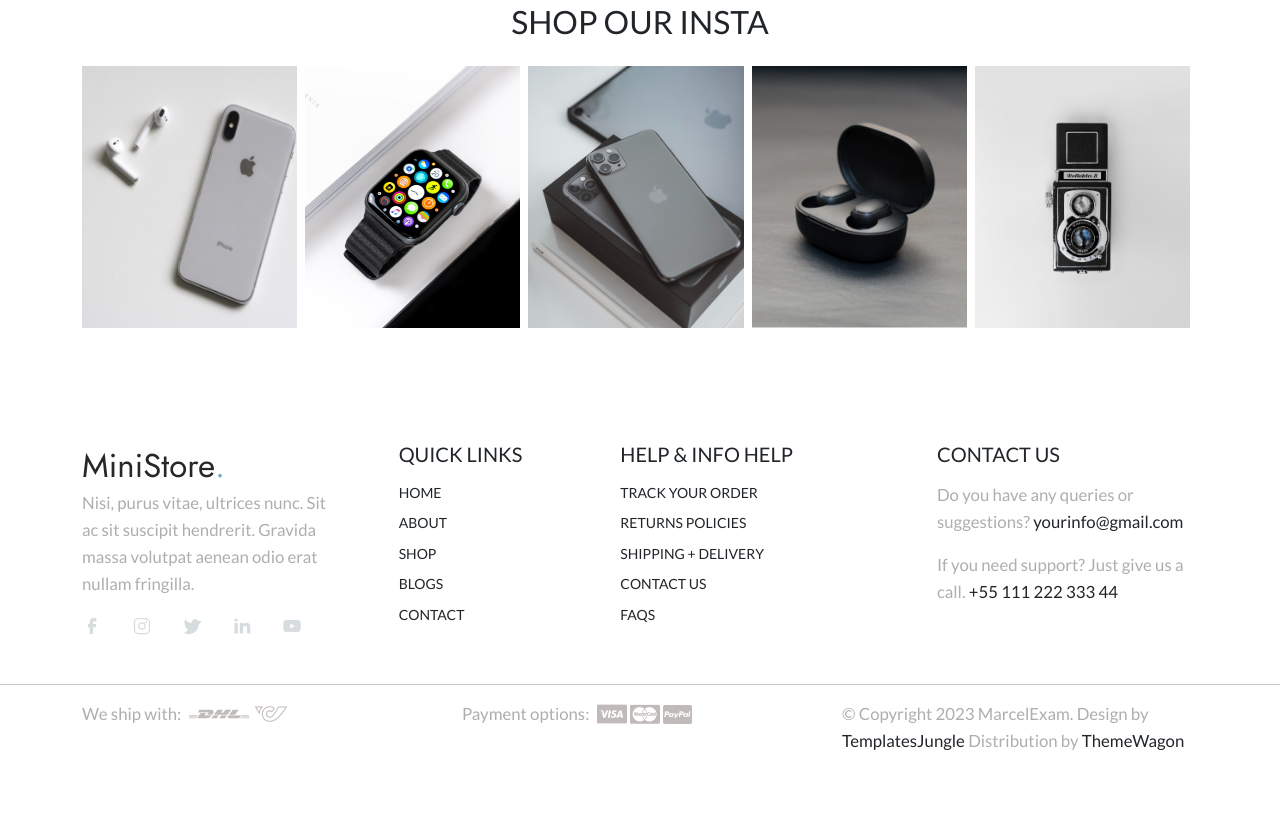
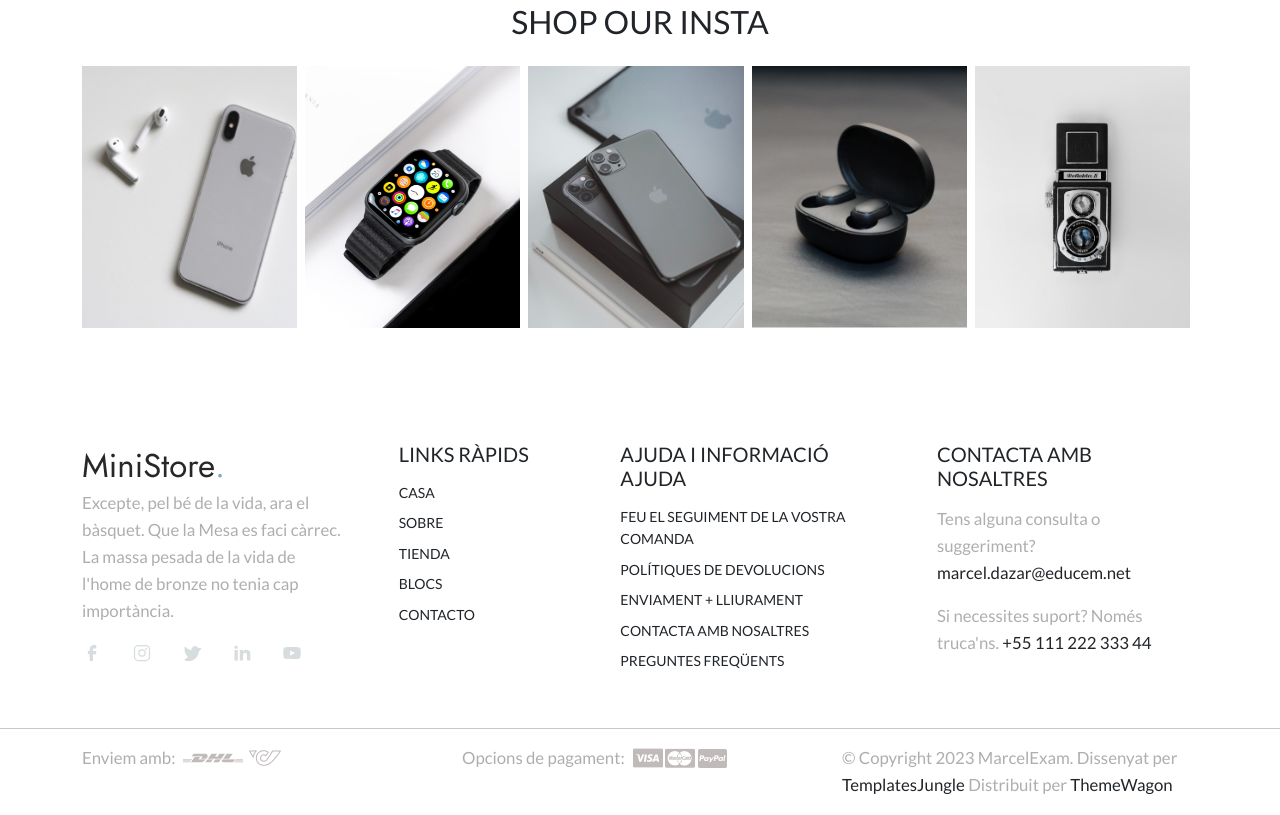
Before and after one commit to dazamarcel/examenm5uf2, a plain HTML site: page MiniStore-1.0.0/index.html in a window 1280 px wide. Shown: the part 4384-5199 px from the top of the page. Before the commit the page ends 5155 px from the top, so only its background shows below. Drawn offline with nearby package versions, Linux system fonts and the light colour scheme.

Commit message:
Modificacio peu de pagina web

```diff
--- a/MiniStore-1.0.0/index.html
+++ b/MiniStore-1.0.0/index.html
@@ -797,7 +797,7 @@
               <div class="col-lg-3 col-sm-6 pb-3">
                 <div class="footer-menu">
                   <img src="images/main-logo.png" alt="logo">
-                  <p>Nisi, purus vitae, ultrices nunc. Sit ac sit suscipit hendrerit. Gravida massa volutpat aenean odio erat nullam fringilla.</p>
+                  <p>Excepte, pel bé de la vida, ara el bàsquet. Que la Mesa es faci càrrec. La massa pesada de la vida de l'home de bronze no tenia cap importància.</p>
                   <div class="social-links">
                     <ul class="d-flex list-unstyled">
                       <li>
@@ -841,54 +841,56 @@
               </div>
               <div class="col-lg-2 col-sm-6 pb-3">
                 <div class="footer-menu text-uppercase">
-                  <h5 class="widget-title pb-2">Quick Links</h5>
+                  <h5 class="widget-title pb-2">Links ràpids
+                  </h5>
                   <ul class="menu-list list-unstyled text-uppercase">
                     <li class="menu-item pb-2">
-                      <a href="#">Home</a>
+                      <a href="#">Casa</a>
                     </li>
                     <li class="menu-item pb-2">
-                      <a href="#">About</a>
+                      <a href="#">Sobre</a>
                     </li>
                     <li class="menu-item pb-2">
-                      <a href="#">Shop</a>
+                      <a href="#">Tienda</a>
                     </li>
                     <li class="menu-item pb-2">
-                      <a href="#">Blogs</a>
+                      <a href="#">Blocs</a>
                     </li>
                     <li class="menu-item pb-2">
-                      <a href="#">Contact</a>
+                      <a href="#">Contacto</a>
                     </li>
                   </ul>
                 </div>
               </div>
               <div class="col-lg-3 col-sm-6 pb-3">
                 <div class="footer-menu text-uppercase">
-                  <h5 class="widget-title pb-2">Help & Info Help</h5>
+                  <h5 class="widget-title pb-2">Ajuda i informació Ajuda</h5>
                   <ul class="menu-list list-unstyled">
                     <li class="menu-item pb-2">
-                      <a href="#">Track Your Order</a>
+                      <a href="#">Feu el seguiment de la vostra comanda</a>
                     </li>
                     <li class="menu-item pb-2">
-                      <a href="#">Returns Policies</a>
+                      <a href="#">Polítiques de devolucions</a>
                     </li>
                     <li class="menu-item pb-2">
-                      <a href="#">Shipping + Delivery</a>
+                      <a href="#">Enviament + Lliurament</a>
                     </li>
                     <li class="menu-item pb-2">
-                      <a href="#">Contact Us</a>
+                      <a href="#">Contacta amb nosaltres</a>
                     </li>
                     <li class="menu-item pb-2">
-                      <a href="#">Faqs</a>
+                      <a href="#">
+                        Preguntes freqüents</a>
                     </li>
                   </ul>
                 </div>
               </div>
               <div class="col-lg-3 col-sm-6 pb-3">
                 <div class="footer-menu contact-item">
-                  <h5 class="widget-title text-uppercase pb-2">Contact Us</h5>
-                  <p>Do you have any queries or suggestions? <a href="mailto:">yourinfo@gmail.com</a>
+                  <h5 class="widget-title text-uppercase pb-2">Contacta amb nosaltres</h5>
+                  <p>Tens alguna consulta o suggeriment? <a href="mailto:">marcel.dazar@educem.net</a>
                   </p>
-                  <p>If you need support? Just give us a call. <a href="">+55 111 222 333 44</a>
+                  <p>Si necessites suport? Només truca'ns. <a href="">+55 111 222 333 44</a>
                   </p>
                 </div>
               </div>
@@ -903,7 +905,7 @@
         <div class="row d-flex flex-wrap justify-content-between">
           <div class="col-md-4 col-sm-6">
             <div class="Shipping d-flex">
-              <p>We ship with:</p>
+              <p>Enviem amb:</p>
               <div class="card-wrap ps-2">
                 <img src="images/dhl.png" alt="visa">
                 <img src="images/shippingcard.png" alt="mastercard">
@@ -912,7 +914,7 @@
           </div>
           <div class="col-md-4 col-sm-6">
             <div class="payment-method d-flex">
-              <p>Payment options:</p>
+              <p>Opcions de pagament:</p>
               <div class="card-wrap ps-2">
                 <img src="images/visa.jpg" alt="visa">
                 <img src="images/mastercard.jpg" alt="mastercard">
@@ -922,7 +924,7 @@
           </div>
           <div class="col-md-4 col-sm-6">
             <div class="copyright">
-              <p>© Copyright 2023 MarcelExam. Design by <a href="https://templatesjungle.com/">TemplatesJungle</a> Distribution by <a href="https://themewagon.com">ThemeWagon</a>
+              <p>© Copyright 2023 MarcelExam. Dissenyat per <a href="https://templatesjungle.com/">TemplatesJungle</a> Distribuit per <a href="https://themewagon.com">ThemeWagon</a>
               </p>
             </div>
           </div>
```
Also changed, not shown: EXAMEN/EXAMENv5.txt (added).
